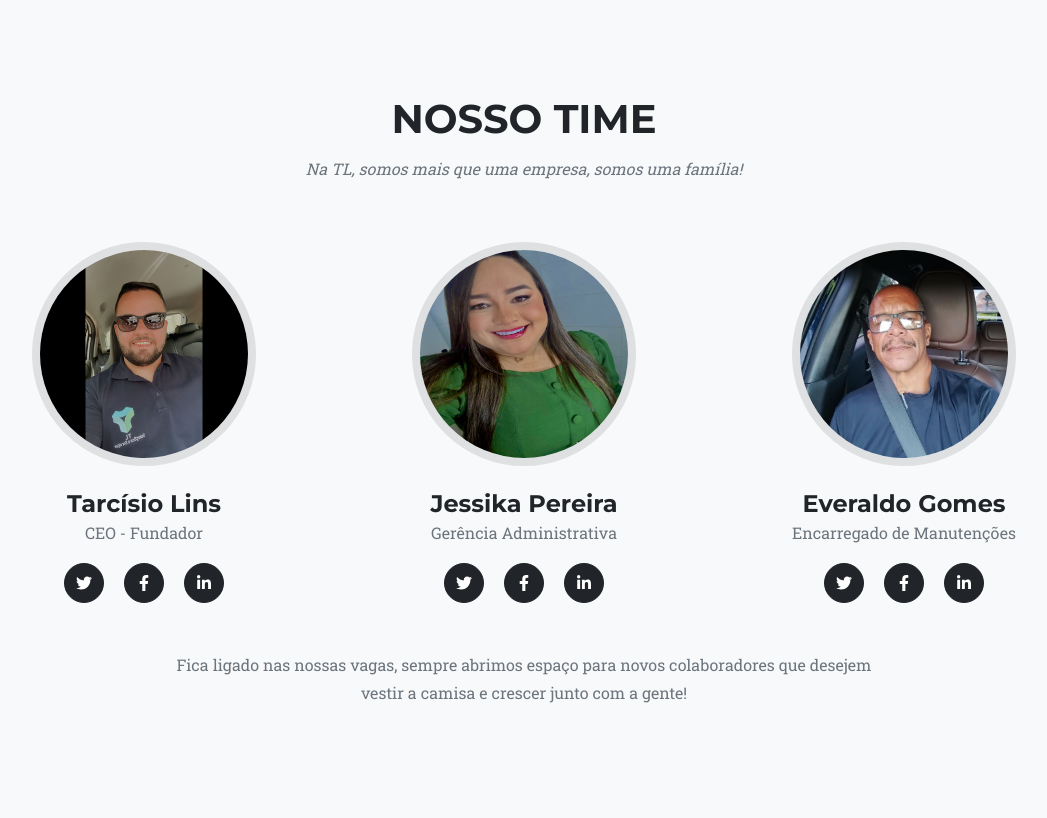
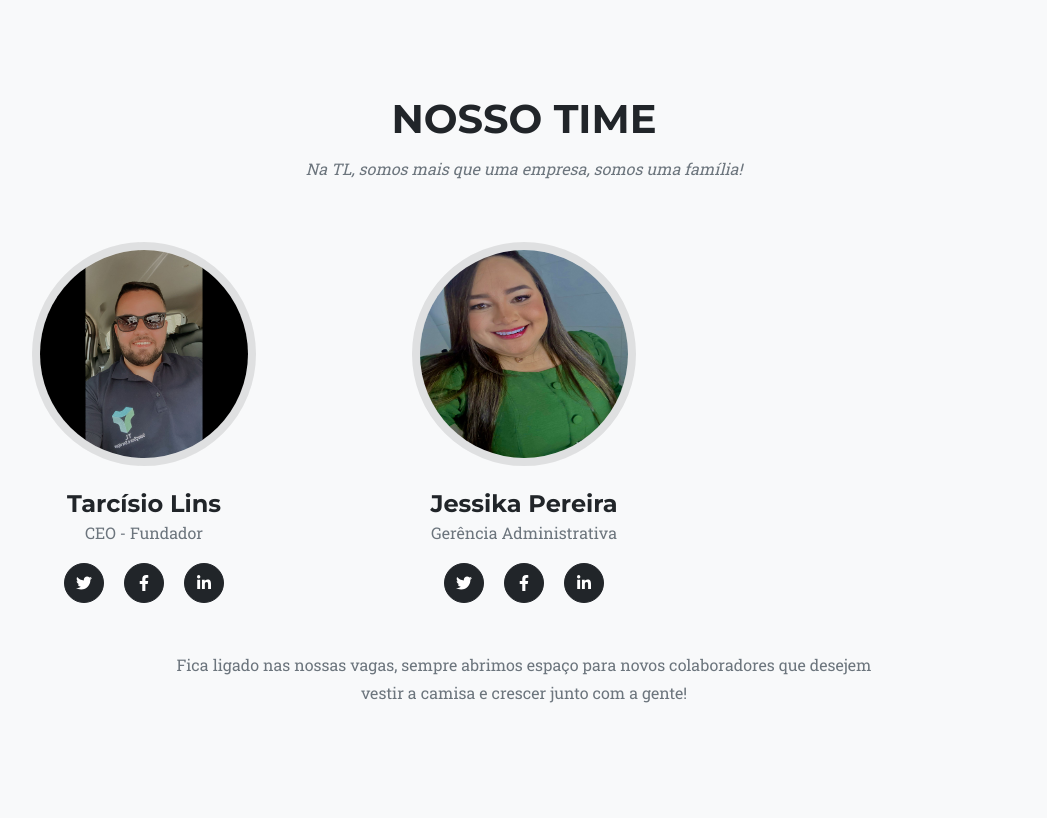
Before and after one commit to sostenesilva/portaltlsolucoes, a Django app: page / in a window 1280 px wide. Shown: the part 1758-2576 px from the top of the page, without its empty margins (116-1163 px from the left). Run offline with Django 4.2, Linux system fonts and the light colour scheme; some libraries are stand-ins or nearby versions.

Commit message:
Ajuste no template index

```diff
--- a/templates/portal/index.html
+++ b/templates/portal/index.html
@@ -168,7 +168,7 @@
                     <a class="btn btn-dark btn-social mx-2" href="#!" aria-label="Diana Petersen LinkedIn Profile"><i class="fab fa-linkedin-in"></i></a>
                 </div>
             </div>
-            <div class="col-lg-4">
+            <!-- <div class="col-lg-4">
                 <div class="team-member">
                     <img class="mx-auto rounded-circle" src="static/portal/assets/img/team/3.jpg" alt="..." />
                     <h4>Everaldo Gomes</h4>
@@ -177,7 +177,7 @@
                     <a class="btn btn-dark btn-social mx-2" href="#!" aria-label="Larry Parker Facebook Profile"><i class="fab fa-facebook-f"></i></a>
                     <a class="btn btn-dark btn-social mx-2" href="#!" aria-label="Larry Parker LinkedIn Profile"><i class="fab fa-linkedin-in"></i></a>
                 </div>
-            </div>
+            </div> -->
         </div>
         <div class="row">
             <div class="col-lg-8 mx-auto text-center"><p class="large text-muted">Fica ligado nas nossas vagas, sempre abrimos espaço para novos colaboradores que desejem vestir a camisa e crescer junto com a gente!</p></div>
```
